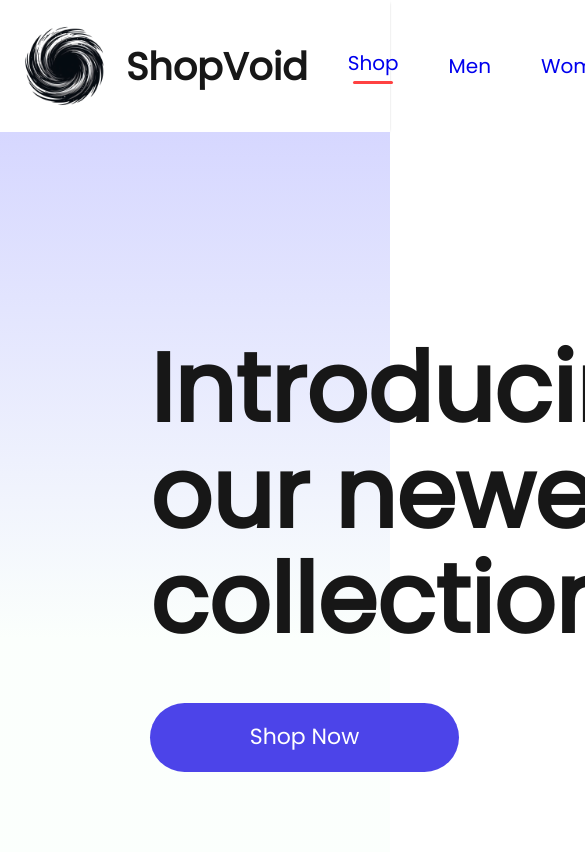
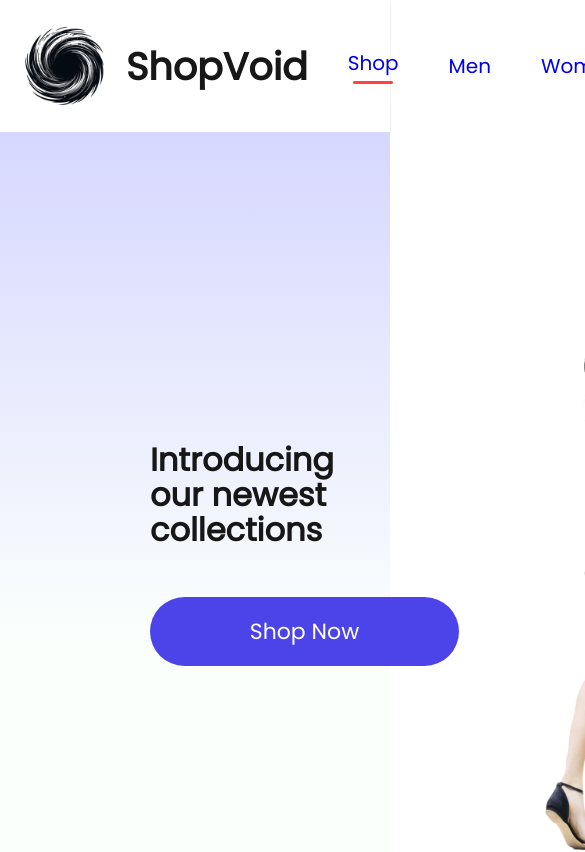
Before and after one commit to Ibigelow92/shopvoid, a React (Create React App) app: page / in a window 390 px wide. Shown: the top 852 px of the page, 585 px wide, since content can reach past the window. Built offline with nearby package versions, Linux system fonts and the light colour scheme; no server answers.

Commit message:
hero media query

```diff
--- a/src/Components/Hero/Hero.css
+++ b/src/Components/Hero/Hero.css
@@ -50,3 +50,19 @@
 .hero-img {
   height: 600px;
 }
+
+@media screen and (max-width: 768px) {
+  .hero-left p {
+    color: #171717;
+    font-size: 64px;
+    font-weight: 700;
+  }
+}
+
+@media screen and (max-width: 480px) {
+  .hero-left p {
+    color: #171717;
+    font-size: 32px;
+    font-weight: 700;
+  }
+}
```
